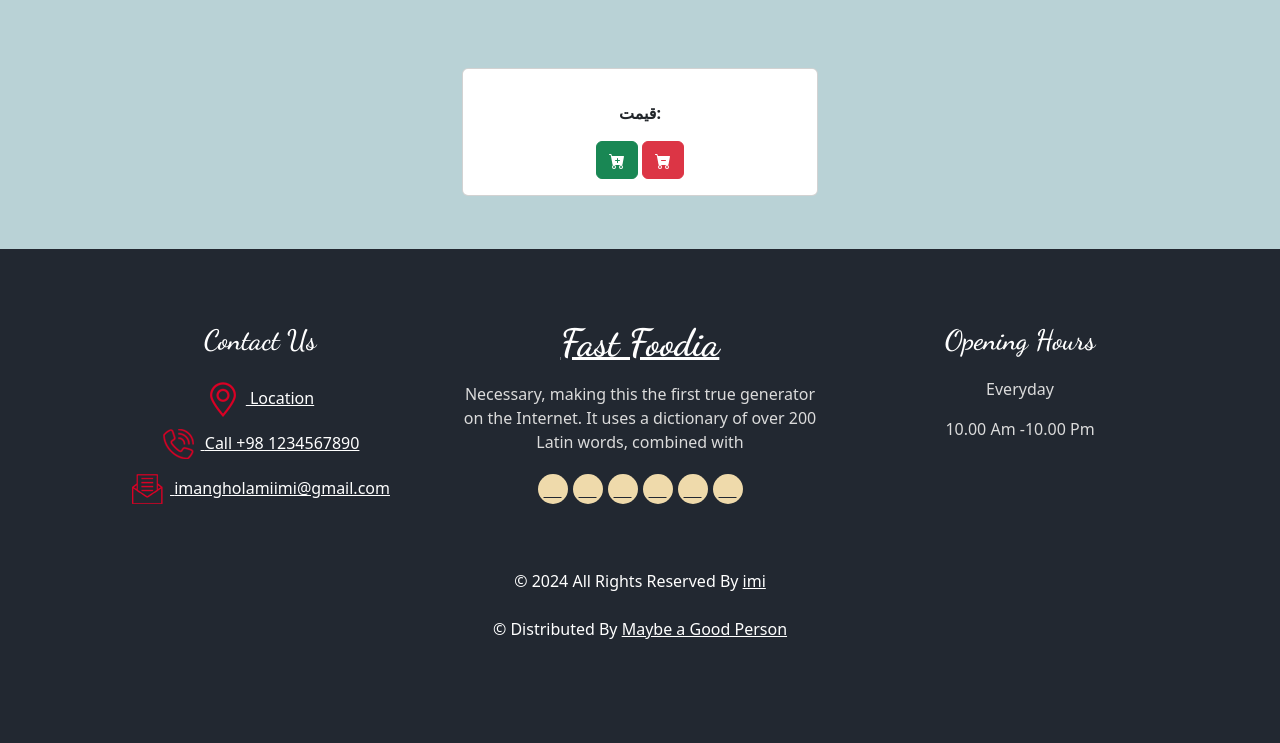
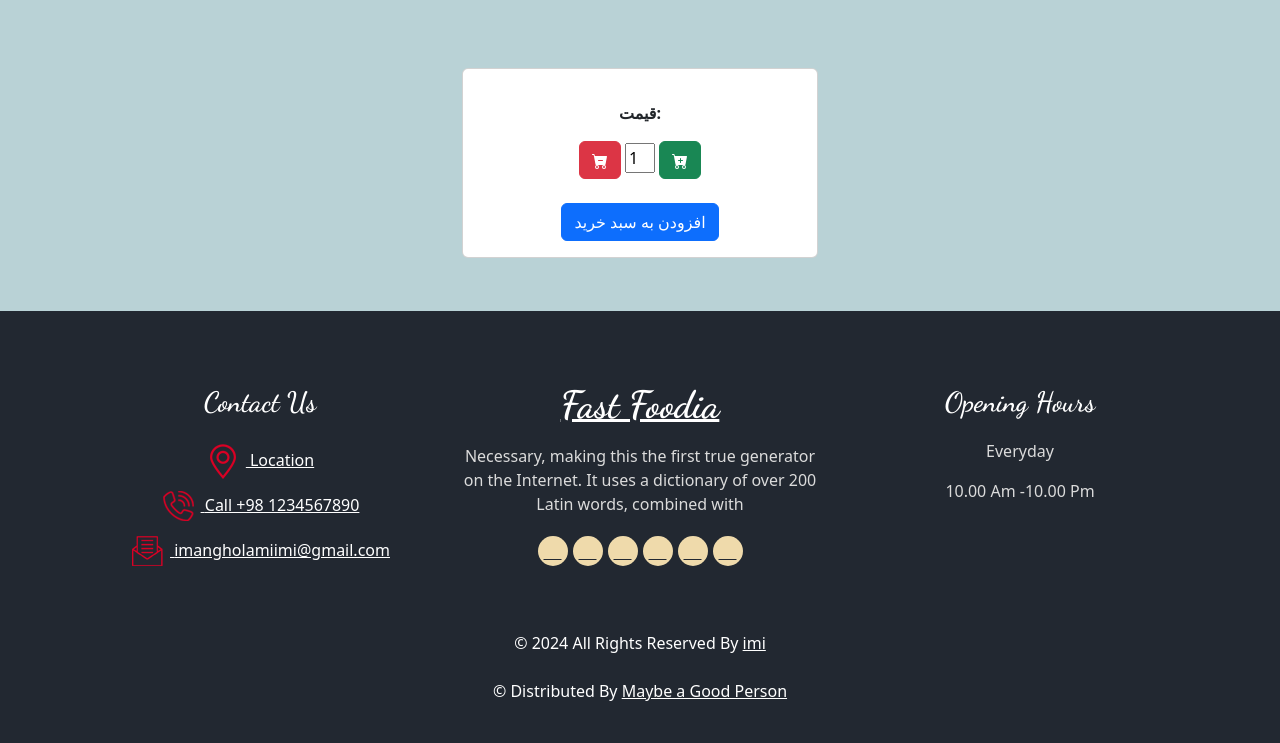
Before and after one commit to ImanGholamii/E-Commerce--Final-Project-maktab100, a Django app: template products/templates/products/product_detail.html in a window 1280 px wide. Shown: the part 148-891 px from the top of the page. Before the commit the page ends 787 px from the top, so only its background shows below. Run offline with Django 4.2, Linux system fonts and the light colour scheme; the template is opened without the code that fills it, so the values that code supplies are empty; some libraries are stand-ins or nearby versions.

Commit message:
UPDATE | PRODUCTS | TEMPLATES | product_detail | :zap: | add btn for shoppings

```diff
--- a/products/templates/products/product_detail.html
+++ b/products/templates/products/product_detail.html
@@ -14,6 +14,7 @@
             <div class="col-xs-12 col-sm-6 col-md-4 mx-auto">
                 <h2 class="text-center" style="margin-bottom: 20px;">{{ category_path }}</h2>
                 <div class="card w-175 mx-auto">
+                <div id="response-message"></div>
                     <img src="{{ product_images.0.image.url }}" class="card-img-top" alt="{{ product.name }}">
                     {% for image in images %}
                         <img src="{{ image.url }}" class="card-img-top" alt="{{ product.name }}">
@@ -23,28 +24,75 @@
                         <h5 class="card-title">{{ product.name }}</h5>
                         <p class="card-text">{{ product.description }}</p>
                         <p class="card-text"><strong>{% trans 'قیمت' %}:</strong> {{ product.price }}</p>
-
-                        <button data-product={{ product.id }} data-action="add"
-                                class="update-cart btn btn-success">
-                            <svg xmlns="http://www.w3.org/2000/svg" width="16" height="16" fill="currentColor"
-                                 class="bi bi-cart-plus-fill" viewBox="0 0 16 16">
-                                <path
-                                        d="M.5 1a.5.5 0 0 0 0 1h1.11l.401 1.607 1.498 7.985A.5.5 0 0 0 4 12h1a2 2 0 1 0 0 4 2 2 0 0 0 0-4h7a2 2 0 1 0 0 4 2 2 0 0 0 0-4h1a.5.5 0 0 0 .491-.408l1.5-8A.5.5 0 0 0 14.5 3H2.89l-.405-1.621A.5.5 0 0 0 2 1zM6 14a1 1 0 1 1-2 0 1 1 0 0 1 2 0m7 0a1 1 0 1 1-2 0 1 1 0 0 1 2 0M9 5.5V7h1.5a.5.5 0 0 1 0 1H9v1.5a.5.5 0 0 1-1 0V8H6.5a.5.5 0 0 1 0-1H8V5.5a.5.5 0 0 1 1 0"/>
-                            </svg>
-                        </button>
-
-                        <button data-product={{ product.id }} data-action="remove"
-                                class="decrease-cart btn btn-danger">
+                        <form id="add-to-cart-form" method="post" action="{% url 'add-to-cart' %}">
+                            {% csrf_token %}
+                            <input type="hidden" name="product_id" value="{{ product.id }}">
+                            <div>
+                                <button type="button" onclick="decreaseQuantity()" class="btn btn-danger">
                                     <svg xmlns="http://www.w3.org/2000/svg" width="16" height="16" fill="currentColor"
                                          class="bi bi-cart-dash-fill" viewBox="0 0 16 16">
                                         <path
                                                 d="M.5 1a.5.5 0 0 0 0 1h1.11l.401 1.607 1.498 7.985A.5.5 0 0 0 4 12h1a2 2 0 1 0 0 4 2 2 0 0 0 0-4h7a2 2 0 1 0 0 4 2 2 0 0 0 0-4h1a.5.5 0 0 0 .491-.408l1.5-8A.5.5 0 0 0 14.5 3H2.89l-.405-1.621A.5.5 0 0 0 2 1zM6 14a1 1 0 1 1-2 0 1 1 0 0 1 2 0m7 0a1 1 0 1 1-2 0 1 1 0 0 1 2 0M6.5 7h4a.5.5 0 0 1 0 1h-4a.5.5 0 0 1 0-1"/>
                                     </svg>
                                 </button>
+                                <input type="text" name="quantity" id="quantity" value="1" min="1" readonly
+                                       style="width: 30px;">
+                                <button type="button" onclick="increaseQuantity()" class="btn btn-success">
+                                    <svg xmlns="http://www.w3.org/2000/svg" width="16" height="16" fill="currentColor"
+                                         class="bi bi-cart-plus-fill" viewBox="0 0 16 16">
+                                        <path d="M.5 1a.5.5 0 0 0 0 1h1.11l.401 1.607 1.498 7.985A.5.5 0 0 0 4 12h1a2 2 0 1 0 0 4 2 2 0 0 0 0-4h7a2 2 0 1 0 0 4 2 2 0 0 0 0-4h1a.5.5 0 0 0 .491-.408l1.5-8A.5.5 0 0 0 14.5 3H2.89l-.405-1.621A.5.5 0 0 0 2 1zM6 14a1 1 0 1 1-2 0 1 1 0 0 1 2 0m7 0a1 1 0 1 1-2 0 1 1 0 0 1 2 0M9 5.5V7h1.5a.5.5 0 0 1 0 1H9v1.5a.5.5 0 0 1-1 0V8H6.5a.5.5 0 0 1 0-1H8V5.5a.5.5 0 0 1 1 0"/>
+                                    </svg>
+                                </button>
+                            </div>
+                            <br>
+                            <button type="submit" class="btn btn-primary">افزودن به سبد خرید</button>
+                        </form>
 
                     </div>
                 </div>
             </div>
         </div>
     </div>
+    <script>
+        function decreaseQuantity() {
+            var quantityInput = document.getElementById("quantity");
+            var currentQuantity = parseInt(quantityInput.value);
+            if (currentQuantity > 1) {
+                quantityInput.value = currentQuantity - 1;
+            }
+        }
+
+        function increaseQuantity() {
+            var quantityInput = document.getElementById("quantity");
+            var currentQuantity = parseInt(quantityInput.value);
+            quantityInput.value = currentQuantity + 1;
+        }
+    </script>
+
+
+    <script src="https://ajax.googleapis.com/ajax/libs/jquery/3.5.1/jquery.min.js"></script>
+    <script>
+        $(document).ready(function() {
+            $('#add-to-cart-form').submit(function(event) {
+                event.preventDefault();
+                $.ajax({
+                    type: "POST",
+                    url: "{% url 'add-to-cart' %}",
+                    data: $('#add-to-cart-form').serialize(),
+                    success: function(response) {
+                        $('#response-message').text(response.message).css('color', 'green');
+
+                    setTimeout(function() {
+                        $('#response-message').fadeOut('slow');
+                    }, 1000);
+                    },
+                    error: function(xhr, errmsg, err) {
+                        console.log(xhr.status + ": " + xhr.responseText); // for debugging
+                    }
+                });
+            });
+        });
+    </script>
+
+
 {% endblock %}
```
Lines whose indentation alone changed are shown as unchanged.
